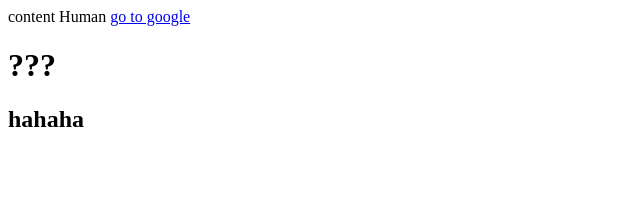
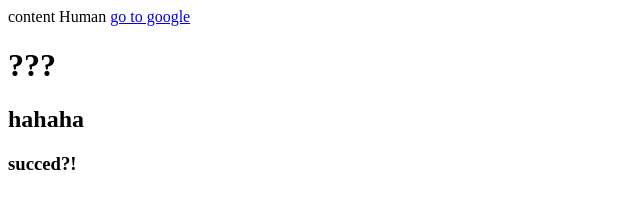
Before and after one commit to ORosie/Coco, a plain HTML site: page index.html in a window 1280 px wide. Shown: the full height of the page, 0-640 px from the left. Drawn offline with Linux system fonts and the light colour scheme.

Commit message:
secced??

```diff
--- a/index.html
+++ b/index.html
@@ -5,4 +5,5 @@
 <body>
     <h1>???</h1>
     <h2>hahaha</h2>
+    <h3>succed?!</h3>
 </body>
```
